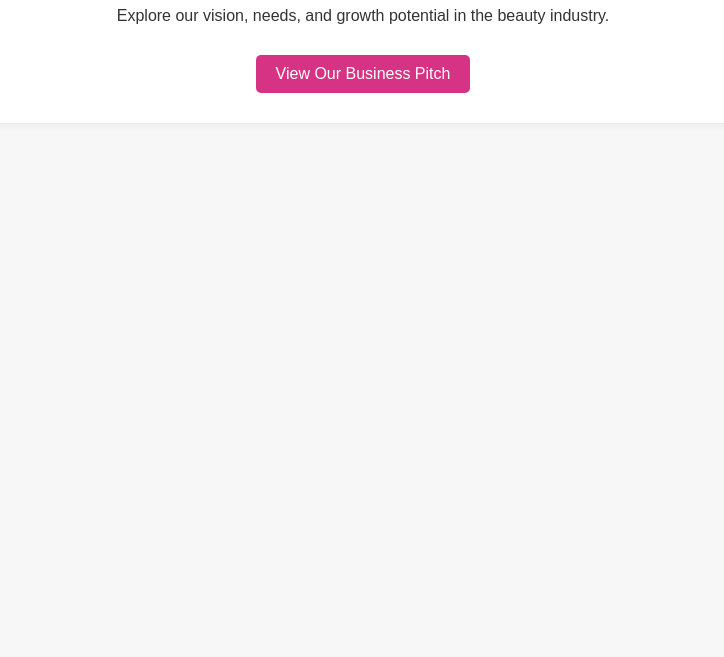
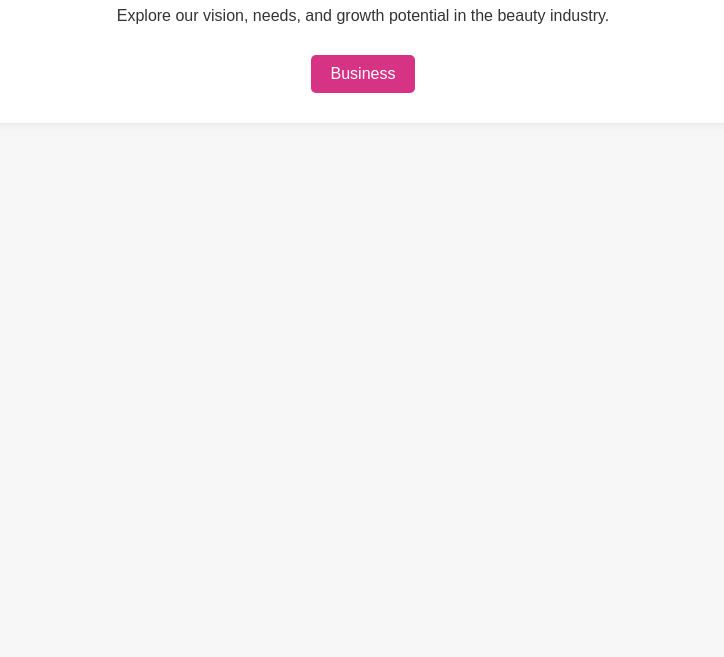
Before and after one commit to STEVE-Cloud-bit/html-starter, a plain HTML site: page index.html in a window 1280 px wide. Shown: the part 143-800 px from the top of the page, without its empty margins (277-1001 px from the left). Drawn offline with Linux system fonts and the light colour scheme.

Commit message:
Update index.html

```diff
--- a/index.html
+++ b/index.html
@@ -48,7 +48,7 @@
         <p>Explore our vision, needs, and growth potential in the beauty industry.</p>
 
         <div class="links">
-            <a href="pitch.html">View Our Business Pitch</a>
+            <a href="business.html">Business </a>
         </div>
     </div>
 
```
